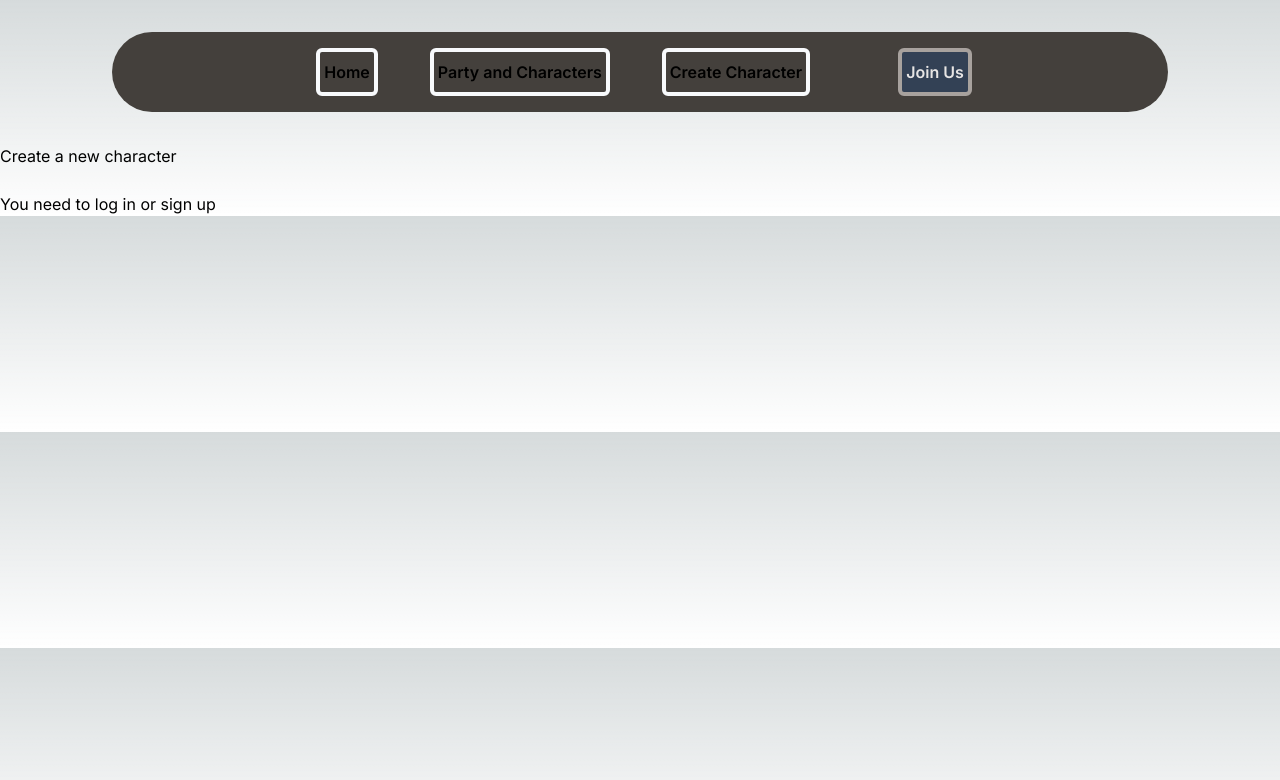
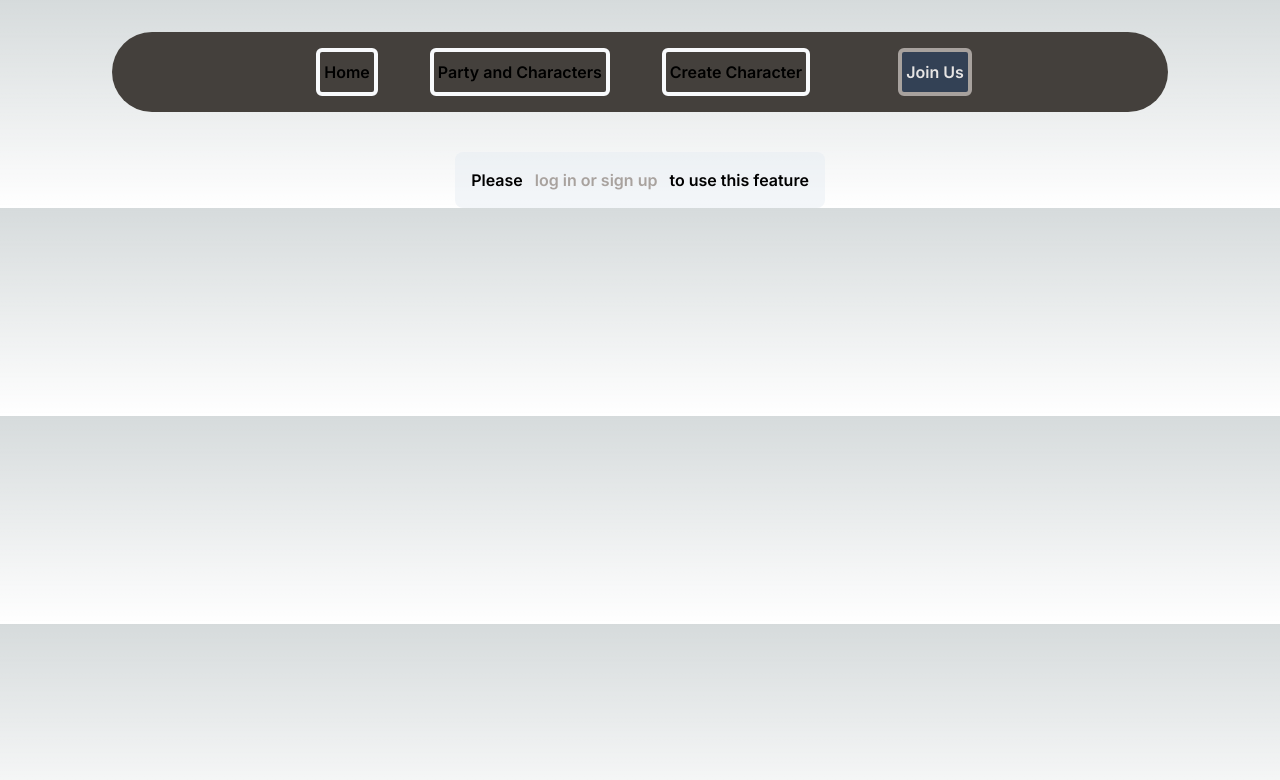
Before and after one commit to badihaki/react-next, a Next.js app in the folder nextjsdnd/: page /newcharacter in a window 1280 px wide. Shown: the top 780 px of the page. Built offline with nearby package versions, Linux system fonts and the light colour scheme; no server answers.

Commit message:
created userPartyList component and routeGuard component, added these components to their respective pages

```diff
--- a/nextjsdnd/src/app/newcharacter/page.tsx
+++ b/nextjsdnd/src/app/newcharacter/page.tsx
@@ -1,6 +1,7 @@
 'use client';
 
 import CharacterForm from "@/lib/components/CharacterForm";
+import RouteGuard from "@/lib/components/routeGuard";
 import { useAppSelector } from "@/lib/redux/hooks";
 import { RootState } from "@/lib/redux/store";
 
@@ -9,22 +10,22 @@ export default function NewCharacterForm(){
 
     return(
         <div>
-            <header>
-                <h2>Create a new character</h2>
-                <br />
-                { user.email != "" ? <>
+            {
+                user.email === "" ?
+                <RouteGuard />
+                :
+                <div>
+                    <h2>Create a new character</h2>
+                    <br />
                     <section id="instructions">
                         Welcome, user. Here you can create a new character. You can choose to store this character in the party, or delete them from here.
                         <br />
                         <CharacterForm />
                         <br />
                     </section>
-                    </> : <>
-                        You need to log in or sign up
-                        <br />
-                    </>
-                     }
-            </header>
+                </div>
+            }
+
         </div>
     )
 }
--- a/nextjsdnd/src/app/party/page.tsx
+++ b/nextjsdnd/src/app/party/page.tsx
@@ -1,32 +1,20 @@
 'use client';
 
-import CharacterInfoContainer from "@/lib/components/party-components/characterInfoContainer";
-import CharacterList from "@/lib/components/party-components/characterList";
-import PartyContainer from "@/lib/components/party-components/partyContainer";
+import UserPartyList from "@/lib/components/party-components/userPartyList";
+import RouteGuard from "@/lib/components/routeGuard";
+import { useAppSelector } from "@/lib/redux/hooks";
 
 export default function PartyList(){
+    const user = useAppSelector(state=>state.user);
+
     return(
         <div>
-            <div className="text-center bg-white text-black w-fit rounded-full p-4 font-semibold">
-                Manage your characters and party below
-            </div>
-            <br />
-
-            <div className="grid grid-rows-2 gap-7 ml-10  mr-10">
-                <div className="w-full bg-slate-400 bg-opacity-40 text-left row-span-12">
-                    <CharacterList />
-                </div>
-
-                <div className="bg-slate-400 bg-opacity-40 row-span-12 text-right">
-                    <CharacterInfoContainer />
-                </div>
-
-                <br />
-
-                <div className="col-span-2 row-span-12 w-full bg-slate-400 bg-opacity-40 text-center">
-                    <PartyContainer />
-                </div>
-            </div>
+            {
+                user.email === "" ?
+                <RouteGuard />
+                :
+                <UserPartyList />
+            }
         </div>
     )
 }
--- /dev/null
+++ b/nextjsdnd/src/lib/components/party-components/userPartyList.tsx
@@ -0,0 +1,33 @@
+import React from 'react'
+import CharacterList from './characterList'
+import CharacterInfoContainer from './characterInfoContainer'
+import PartyContainer from './partyContainer'
+
+function UserPartyList() {
+  return (
+    <div>
+      <div className="text-center bg-white text-black w-fit rounded-full p-4 font-semibold">
+      Manage your characters and party below
+      </div>
+      <br />
+
+      <div className="grid grid-rows-2 gap-7 ml-10  mr-10">
+          <div className="w-full bg-slate-400 bg-opacity-40 text-left row-span-12">
+              <CharacterList />
+          </div>
+
+          <div className="bg-slate-400 bg-opacity-40 row-span-12 text-right">
+              <CharacterInfoContainer />
+          </div>
+
+          <br />
+
+          <div className="col-span-2 row-span-12 w-full bg-slate-400 bg-opacity-40 text-center">
+              <PartyContainer />
+          </div>
+      </div>
+    </div>
+  )
+}
+
+export default UserPartyList
--- /dev/null
+++ b/nextjsdnd/src/lib/components/routeGuard.tsx
@@ -0,0 +1,12 @@
+import Link from 'next/link'
+import React from 'react'
+
+function RouteGuard() {
+  return (
+    <div className='text-center bg-slate-200 bg-opacity-40 font-semibold text-black w-fit mx-auto mt-10 p-4 rounded-lg'>
+        Please <Link href={"/auth"} className='transition-all ease-in-out duration-500 border-0 p-2 text-stone-400 font-semibold hover:text-white hover:border-2 hover:border-slate-200'> log in or sign up </Link> to use this feature
+    </div>
+  )
+}
+
+export default RouteGuard
```
